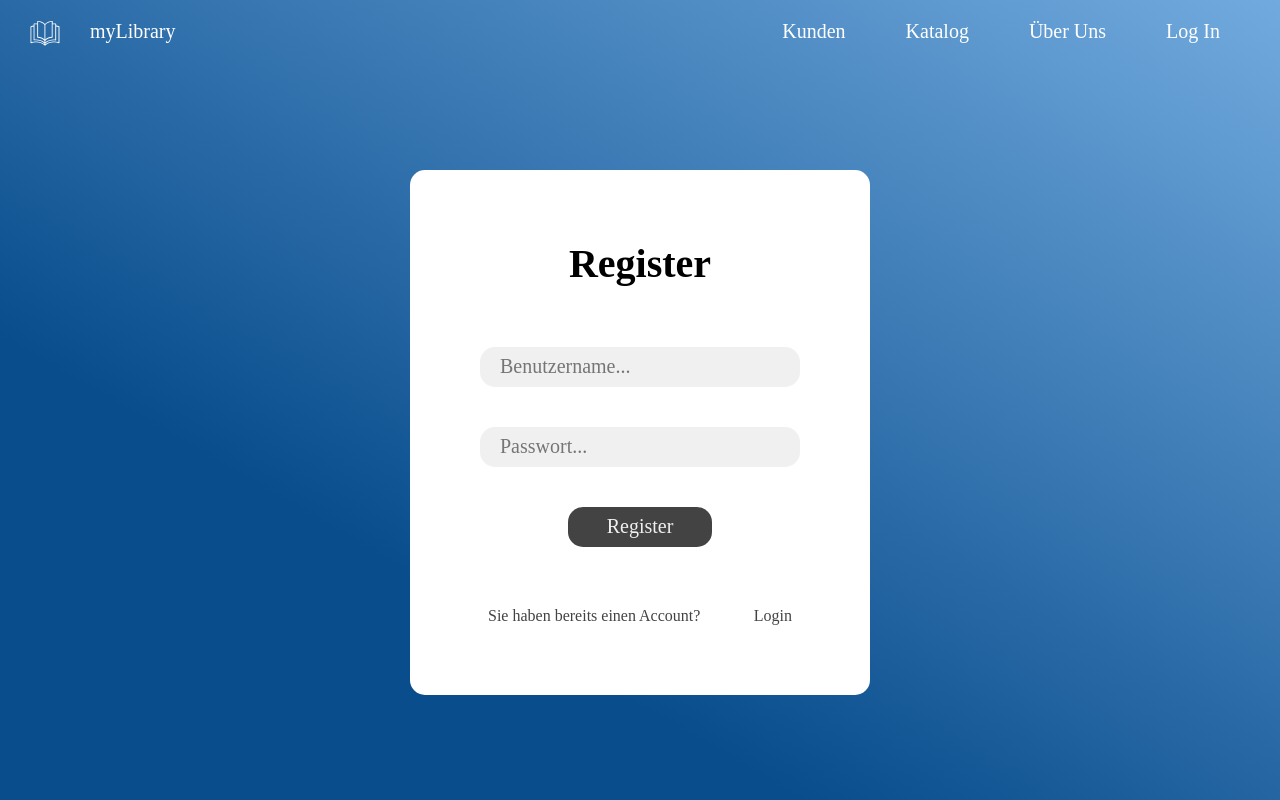
After one commit to JLoosman/M322-Antiquariat, a PHP site: page /register.php in a window 1280 px wide. The commit adds this page. Run offline with PHP 8.4, Linux system fonts and the light colour scheme; some web fonts are replaced.

Commit message:
Added LogIn and Register Site plus CSS

```diff
--- a/css/index.css
+++ b/css/index.css
@@ -9,7 +9,7 @@ body {
 }
 /* Search Bar */
 .search-bar {
-    margin: 350px auto;
+    margin: 40vh auto;
     padding: 8px 20px;
     background: white;
     border-radius: 12px;
--- a/css/katalog.css
+++ b/css/katalog.css
@@ -88,7 +88,7 @@ section {
 }
 
 .filters {
-    width: 30%;
+    width: 80%;
     padding-right: 100px;
 }
 
--- /dev/null
+++ b/css/login.css
@@ -0,0 +1,69 @@
+.hero {
+    height: 100vh;
+    width: 100vw;
+    background: linear-gradient(210deg, #71AADE, #094D8D 70%);
+}
+
+.center {
+    height: 90vh;
+    display: flex;
+    align-items: center;
+    justify-content: center;
+}
+
+.login-form {
+    background-color: #FFF;
+    display: flex;
+    flex-direction: column;
+    align-items: center;
+    padding: 50px 70px;
+    border-radius: 15px;
+}
+
+.login-form > * {
+    margin: 20px 0;
+}
+
+h1 {
+    font-size: 40px;
+}
+
+.login-form form {
+    display: flex;
+    flex-direction: column;
+    align-items: center;
+}
+
+.login-form form > * {
+    font-size: 20px;
+    height: 40px;
+    margin: 20px 0;
+}
+
+.login-form form input {
+    width: 25vw;
+    background-color: #F0F0F0;
+    border: none;
+    border-radius: 15px;
+    padding: 20px;
+}
+
+.login-form form button {
+    color: #F0F0F0;
+    background-color: #434343;
+    width: 45%;
+    border-radius: 15px;
+    border: none;
+}
+
+.options {
+    width: 95%;
+    display: flex;
+    justify-content: space-between;
+}
+
+.options > * {
+    font-size: 16px;
+    color: #434343;
+    text-decoration: none;
+}
--- a/header.php
+++ b/header.php
@@ -17,6 +17,6 @@ echo basename(($_SERVER['PHP_SELF']))  == "katalog.php" ?
         <a href="" class="nav-item">Kunden</a>
         <a href="katalog.php" class="nav-item">Katalog</a>
         <a href="" class="nav-item">Über Uns</a>
-        <a href="" class="nav-item">Log In</a>
+        <a href="login.php" class="nav-item">Log In</a>
     </div>
 </header>
--- /dev/null
+++ b/register.php
@@ -0,0 +1,31 @@
+<!doctype html>
+<html lang="en">
+<head>
+    <meta charset="UTF-8">
+    <meta name="viewport"
+          content="width=device-width, user-scalable=no, initial-scale=1.0, maximum-scale=1.0, minimum-scale=1.0">
+    <meta http-equiv="X-UA-Compatible" content="ie=edge">
+    <link href="css/login.css" rel="stylesheet">
+    <link href="css/main.css" rel="stylesheet">
+    <title>Document</title>
+</head>
+<body>
+    <div class="hero">
+        <?php include("header.php") ?>
+        <div class="center">
+            <div class="login-form">
+                <h1>Register</h1>
+                <form action="">
+                    <input placeholder="Benutzername..." type="text">
+                    <input placeholder="Passwort..."type="text">
+                    <button>Register</button>
+                </form>
+                <div class="options">
+                    <a href="">Sie haben bereits einen Account?</a>
+                    <a href="login.php">Login</a>
+                </div>
+            </div>
+        </div>
+    </div>
+</body>
+</html>
```
Also changed, not shown: login.php (added, +32 -0 lines).
